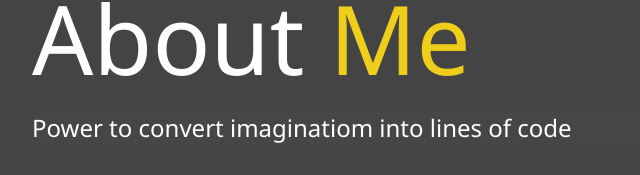
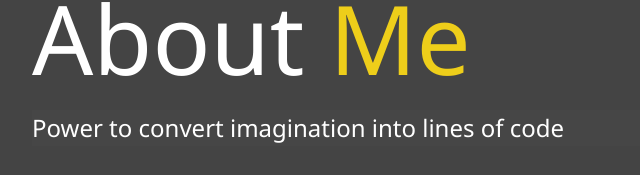
Before and after one commit to chowdharyniraj97/Portfolio, a website: page dist/about.html in a window 1280 px wide. Shown: the part 98-273 px from the top of the page, 32-672 px from the left. Drawn offline with Linux system fonts and the light colour scheme.

Commit message:
correct spelling

```diff
--- a/dist/about.html
+++ b/dist/about.html
@@ -53,7 +53,7 @@
         <span class="text-secondary">Me</span>
       </h1>
       <h2 class="sm-heading">
-        Power to convert imaginatiom into lines of code
+        Power to convert imagination into lines of code
       </h2>
       <div class="about-info">
         <img src="img/profile.jpg" alt="NDC" class="bio-img" />
```
